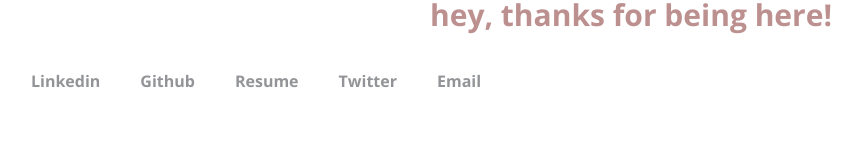
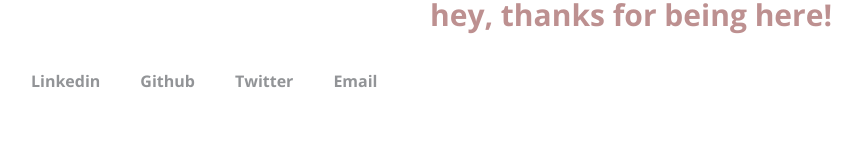
Before and after one commit to TwinkleMehta/TwinkleMehta.github.io, a React (Create React App) app: page / in a window 1280 px wide. Shown: the part 146-306 px from the top of the page, without its empty margins (9-871 px from the left). Built offline with nearby package versions, Linux system fonts and the light colour scheme.

Commit message:
removing resume

```diff
--- a/src/components/AllLinks.js
+++ b/src/components/AllLinks.js
@@ -7,7 +7,6 @@ function AllLinks() {
         <div className='link-container'>
             <a href="https://linkedin.com/in/TwinkleMehta">Linkedin</a>
             <a href="https://github.com/TwinkleMehta">Github</a>
-            <a href={process.env.PUBLIC_URL + "/Twinkle-Mehta-Resume-Sept21.pdf"}>Resume</a>
             <a href="https://twitter.com/Twinkle_Mehta_">Twitter</a>
             <a href="mailto:twinklemehta8@gmail.com">Email</a>
         </div>
```
